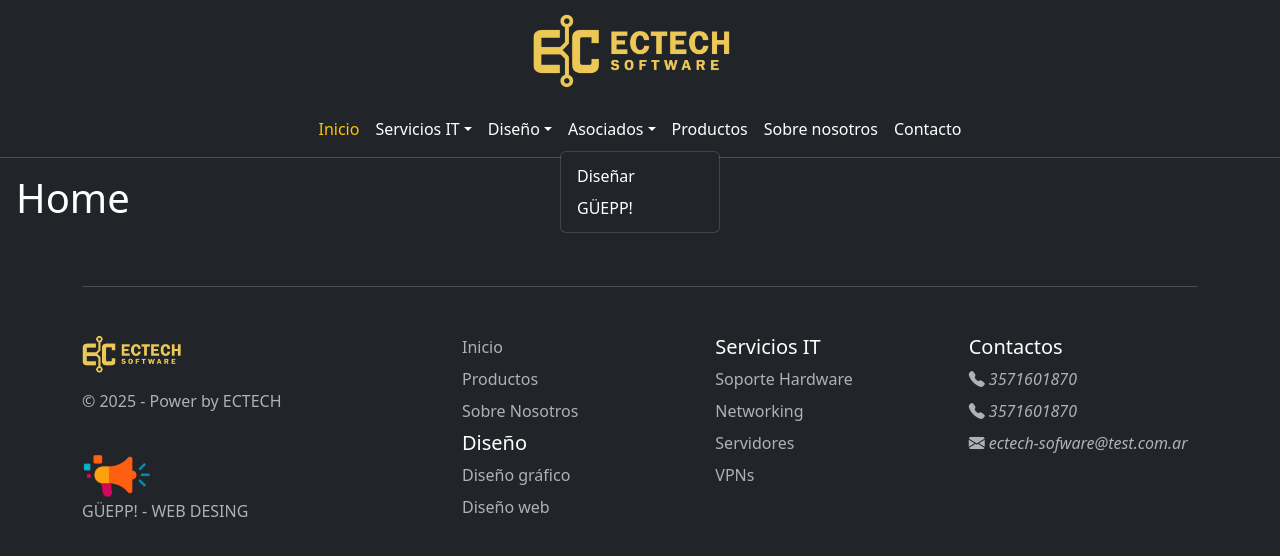
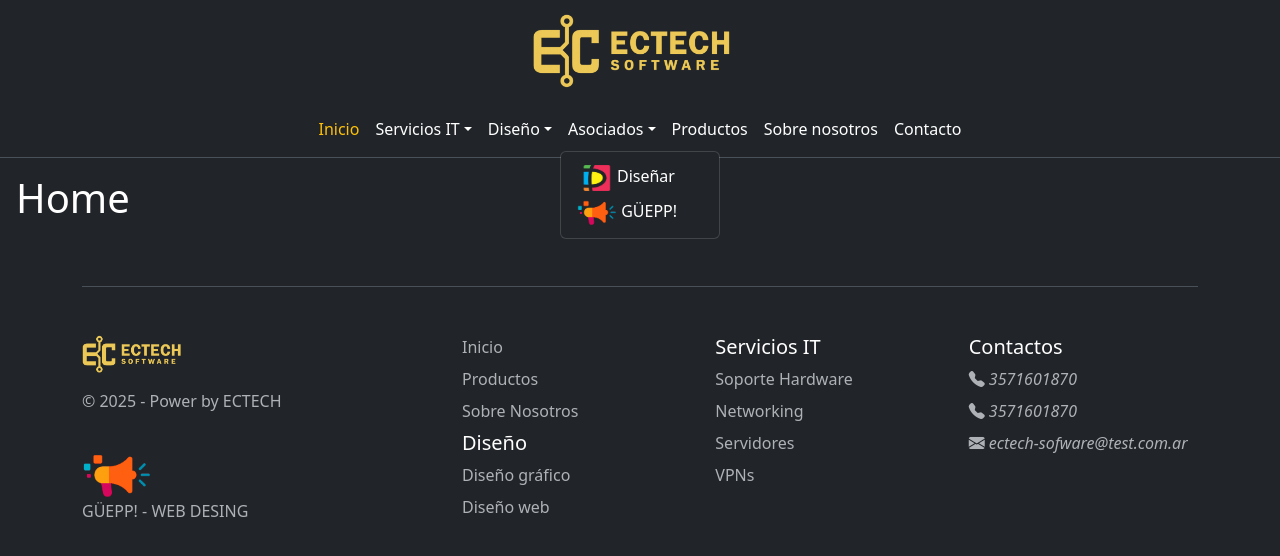
Before and after one commit to ferpanz/ectech-software, a React (Vite) app: page / in a window 1280 px wide. Both pictures are taken after a click on the button "Asociados". Shown: the top 556 px of the page. Built offline with nearby package versions, Linux system fonts and the light colour scheme.

Commit message:
logos de asociados en navbar

```diff
--- a/src/components/NavBar.jsx
+++ b/src/components/NavBar.jsx
@@ -1,6 +1,8 @@
 import React from 'react'
 import logo from '../assets/logos/ectech-logo.png'
 import { NavLink } from 'react-router-dom'
+import guepp from '../assets/logos/megafono.png'
+import disenar from '../assets/logos/disenar-logo.png'
 
 
 const NavBar = () => {
@@ -101,13 +103,12 @@ const NavBar = () => {
                 </a>
                 <ul className="dropdown-menu">
                   <li>
-                    <a className="dropdown-item" href="https://diseñar.com.ar" target="_blank" rel="noopener noreferrer">
+                    <a className="dropdown-item" href="https://diseñar.com.ar" target="_blank" rel="noopener noreferrer"><img src={disenar} alt="Diseñar Logo" width="40" height="auto"/>
                       Diseñar
                     </a>
                   </li>
                   <li>
-                    <a className="dropdown-item" href="https://guepp.com.ar/" target="_blank" rel="noopener noreferrer">
-                      GÜEPP!
+                    <a className="dropdown-item" href="https://guepp.com.ar/" target="_blank" rel="noopener noreferrer"><img src={guepp} alt="Güepp Logo" width="40" height="auto"/> GÜEPP!
                     </a>
                   </li>
                 </ul>
```
Also changed, not shown: src/assets/logos/disenar-logo.png (added).
